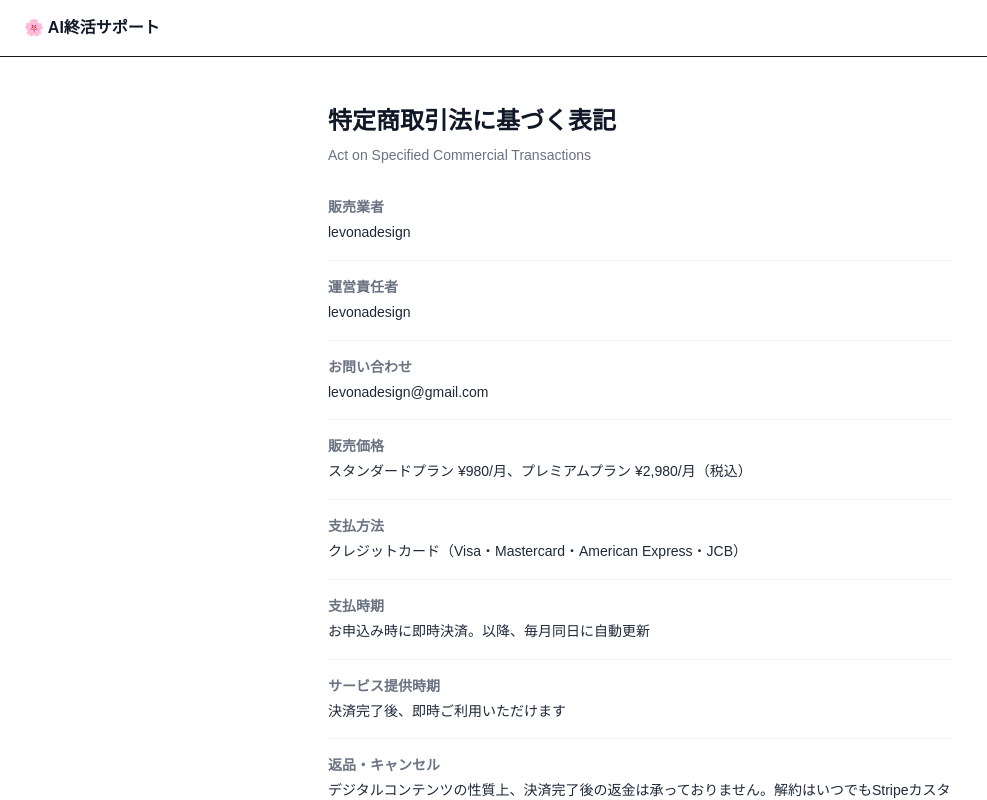
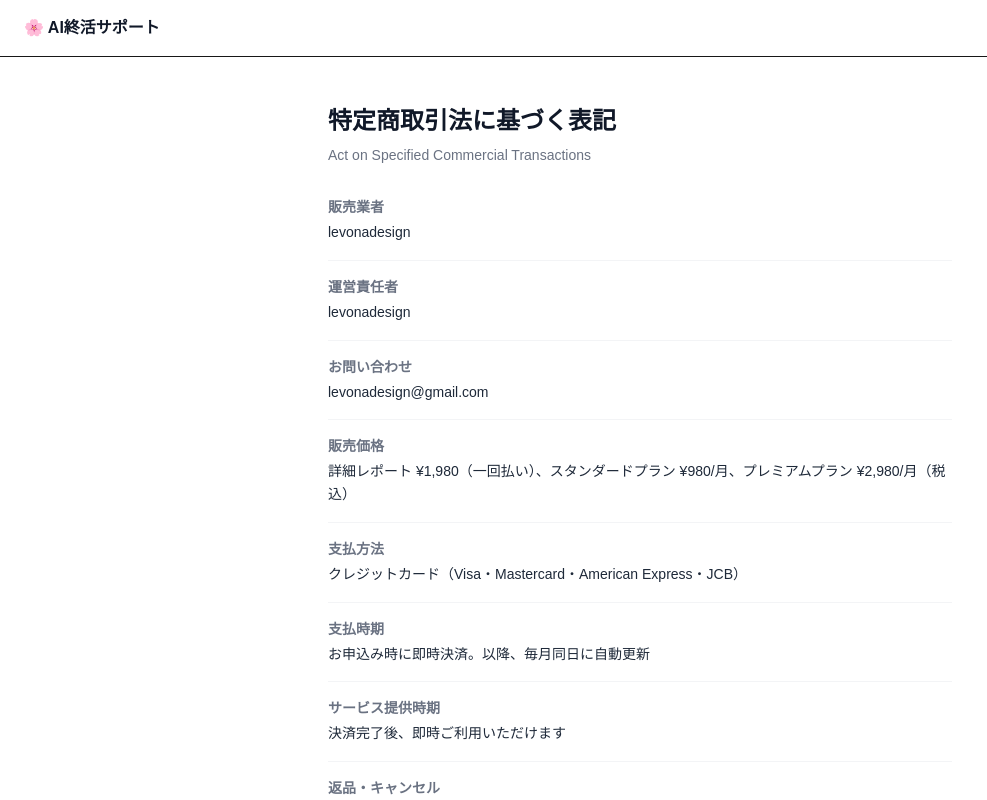
Before and after one commit to pokkori/shukatsu-ai, a Next.js app: page /legal in a window 1280 px wide. Shown: the top 800 px of the page, without its empty margins (0-987 px from the left). Built offline with nearby package versions, Linux system fonts and the light colour scheme.

Commit message:
fix: 特商法に一回払いプラン(¥1,980)を追記

```diff
--- a/app/legal/page.tsx
+++ b/app/legal/page.tsx
@@ -4,7 +4,7 @@ const ITEMS = [
   { label: "販売業者", value: "levonadesign" },
   { label: "運営責任者", value: "levonadesign" },
   { label: "お問い合わせ", value: "levonadesign@gmail.com" },
-  { label: "販売価格", value: "スタンダードプラン ¥980/月、プレミアムプラン ¥2,980/月（税込）" },
+  { label: "販売価格", value: "詳細レポート ¥1,980（一回払い）、スタンダードプラン ¥980/月、プレミアムプラン ¥2,980/月（税込）" },
   { label: "支払方法", value: "クレジットカード（Visa・Mastercard・American Express・JCB）" },
   { label: "支払時期", value: "お申込み時に即時決済。以降、毎月同日に自動更新" },
   { label: "サービス提供時期", value: "決済完了後、即時ご利用いただけます" },
```
